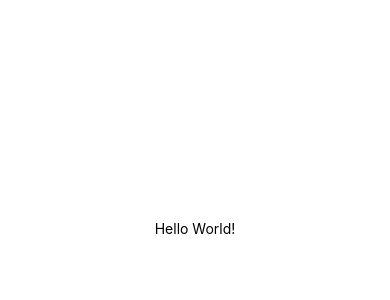
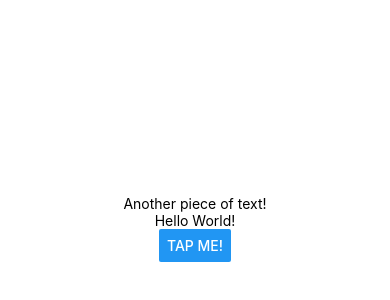
Before and after one commit to NuttaneeKnight/react-native-ToDoApp, a React Native app: screen / in a window 390 px wide. Shown: the part 194-494 px from the top of the page. Built offline with nearby package versions, Linux system fonts and the light colour scheme.

Commit message:
inline styling

```diff
--- a/App.js
+++ b/App.js
@@ -1,11 +1,13 @@
-
 import { StyleSheet, Text, View, Button } from "react-native";
 
 export default function App() {
   return (
     <View style={styles.container}>
+      <View>
+        <Text>Another piece of text!</Text>
+      </View>
       <Text>Hello World!</Text>
-
+      <Button title="Tap me!" />
     </View>
   );
 }
```
